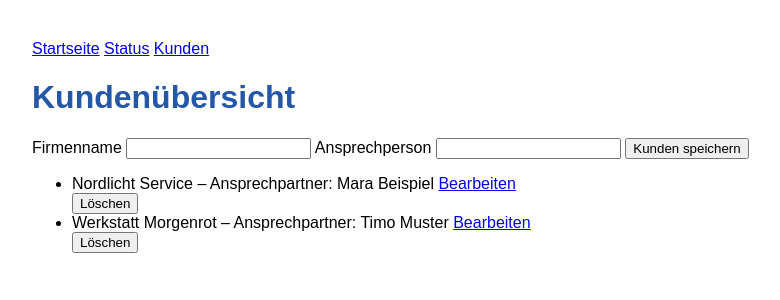
After one commit to melaysa/business-operations-manager, a Flask app: page /kunden in a window 1280 px wide. The commit adds this page. Shown: the top 300 px of the page, without its empty margins (208-988 px from the left). Run offline with Flask 3, Linux system fonts and the light colour scheme; data comes from the database, SQL or seed files in the repository.

Commit message:
Add customer management routes and navigation

```diff
--- a/app.py
+++ b/app.py
@@ -1,20 +1,66 @@
-from flask import Flask, render_template
+# pyrefly: ignore [missing-import]
+from flask import Flask, render_template, request, redirect, url_for
+from database import (
+    create_tables,
+    get_customers,
+    get_customer,
+    add_customer,
+    update_customer,
+    delete_customer,
+)
 
 app = Flask(__name__)
 
+
 @app.route("/")
 def startseite():
-    return render_template(
-    "index.html",
-    untertitel="Meine erste Flask-Seite."
-)
+    return render_template("index.html", untertitel="Meine erste Flask-Seite.")
+
 
 @app.route("/status")
 def statusseite():
-    return render_template(
-    "status.html",
-        untertitel="Die Anwendung läuft."
-    )
+    return render_template("status.html", untertitel="Die Anwendung läuft.")
+
+
+@app.route("/kunden", methods=["GET", "POST"])
+def kunden_uebersicht():
+    if request.method == "POST":
+        name = request.form.get("name", "").strip()
+        ansprechperson = request.form.get("ansprechperson", "").strip()
+
+        if name and ansprechperson:
+            add_customer(name, ansprechperson)
+
+        return redirect(url_for("kunden_uebersicht"))
+
+    kunden_liste = get_customers()
+    return render_template("kunden.html", kunden=kunden_liste)
+
+
+@app.route("/kunden/<int:customer_id>/bearbeiten", methods=["GET", "POST"])
+def kunden_bearbeiten(customer_id):
+    kunde = get_customer(customer_id)
+
+    if kunde is None:
+        return "Kunde nicht gefunden", 404
+
+    if request.method == "POST":
+        name = request.form.get("name", "").strip()
+        ansprechperson = request.form.get("ansprechperson", "").strip()
+
+        if name and ansprechperson:
+            update_customer(customer_id, name, ansprechperson)
+            return redirect(url_for("kunden_uebersicht"))
+
+    return render_template("kunde_bearbeiten.html", kunde=kunde)
+
+
+@app.route("/kunden/<int:customer_id>/loeschen", methods=["POST"])
+def kunden_loeschen(customer_id):
+    delete_customer(customer_id)
+    return redirect(url_for("kunden_uebersicht"))
+
 
 if __name__ == "__main__":
+    create_tables()
     app.run(debug=True)
--- /dev/null
+++ b/database.py
@@ -0,0 +1,100 @@
+import sqlite3
+
+DATABASE_NAME = "business_operations.db"
+
+
+def create_tables():
+    connection = sqlite3.connect(DATABASE_NAME)
+
+    connection.execute(
+        """
+        CREATE TABLE IF NOT EXISTS kunden (
+            id INTEGER PRIMARY KEY AUTOINCREMENT,
+            name TEXT NOT NULL,
+            ansprechperson TEXT NOT NULL
+        )
+        """
+    )
+
+    anzahl = connection.execute("SELECT COUNT(*) FROM kunden").fetchone()[0]
+    if anzahl == 0:
+        connection.executemany(
+            """
+            INSERT INTO kunden (name, ansprechperson)
+            VALUES (?, ?)
+            """,
+            [
+                ("Nordlicht Service", "Mara Beispiel"),
+                ("Werkstatt Morgenrot", "Timo Muster"),
+            ],
+        )
+
+    connection.commit()
+    connection.close()
+
+def get_customer(customer_id):
+    connection = sqlite3.connect(DATABASE_NAME)
+    connection.row_factory = sqlite3.Row
+
+    customer = connection.execute(
+        """
+        SELECT id, name, ansprechperson
+        FROM kunden
+        WHERE id = ?
+        """,
+        (customer_id,),
+    ).fetchone()
+
+    connection.close()
+    return customer
+
+def get_customers():
+    connection = sqlite3.connect(DATABASE_NAME)
+    connection.row_factory = sqlite3.Row
+
+    customers = connection.execute(
+        "SELECT id, name, ansprechperson FROM kunden ORDER BY name"
+    ).fetchall()
+
+    connection.close()
+    return customers
+
+def add_customer(name, ansprechperson):
+    connection = sqlite3.connect(DATABASE_NAME)
+
+    connection.execute(
+        """
+        INSERT INTO kunden (name, ansprechperson)
+        VALUES (?, ?)
+        """,
+        (name, ansprechperson),
+    )
+
+    connection.commit()
+    connection.close()
+
+def update_customer(customer_id, name, ansprechperson):
+    connection = sqlite3.connect(DATABASE_NAME)
+
+    connection.execute(
+        """
+        UPDATE kunden
+        SET name = ?, ansprechperson = ?
+        WHERE id = ?
+        """,
+        (name, ansprechperson, customer_id),
+    )
+
+    connection.commit()
+    connection.close()
+
+def delete_customer(customer_id):
+    connection = sqlite3.connect(DATABASE_NAME)
+
+    connection.execute(
+        "DELETE FROM kunden WHERE id = ?",
+        (customer_id,),
+    )
+
+    connection.commit()
+    connection.close()
--- a/templates/base.html
+++ b/templates/base.html
@@ -9,6 +9,7 @@
     <nav>
         <a href="{{ url_for('startseite') }}">Startseite</a>
         <a href="{{ url_for('statusseite') }}">Status</a>
+        <a href="{{ url_for('kunden_uebersicht') }}">Kunden</a>
     </nav>
 
     <main>
--- /dev/null
+++ b/templates/kunden.html
@@ -0,0 +1,32 @@
+{% extends "base.html" %}
+
+{% block titel %}Kunden | Business Operations Manager{% endblock %}
+
+{% block inhalt %}
+<h1>Kundenübersicht</h1>
+
+<form method="post">
+    <label for="name">Firmenname</label>
+    <input id="name" name="name" required>
+
+    <label for="ansprechperson">Ansprechperson</label>
+    <input id="ansprechperson" name="ansprechperson" required>
+
+    <button type="submit">Kunden speichern</button>
+</form>
+
+<ul>
+    {% for kunde in kunden %}
+    <li>
+    {{ kunde.name }} – Ansprechpartner: {{ kunde.ansprechperson }}
+    <a href="{{ url_for('kunden_bearbeiten', customer_id=kunde.id) }}">Bearbeiten</a>
+    <form
+    action="{{ url_for('kunden_loeschen', customer_id=kunde.id) }}"
+    method="post"
+    onsubmit="return confirm('Diesen Kunden wirklich löschen?');">
+    <button type="submit">Löschen</button>
+</form>
+    </li>
+    {% endfor %}
+</ul>
+{% endblock %}
```
Also changed, not shown: templates/kunde_bearbeiten.html (added, +24 -0 lines).
